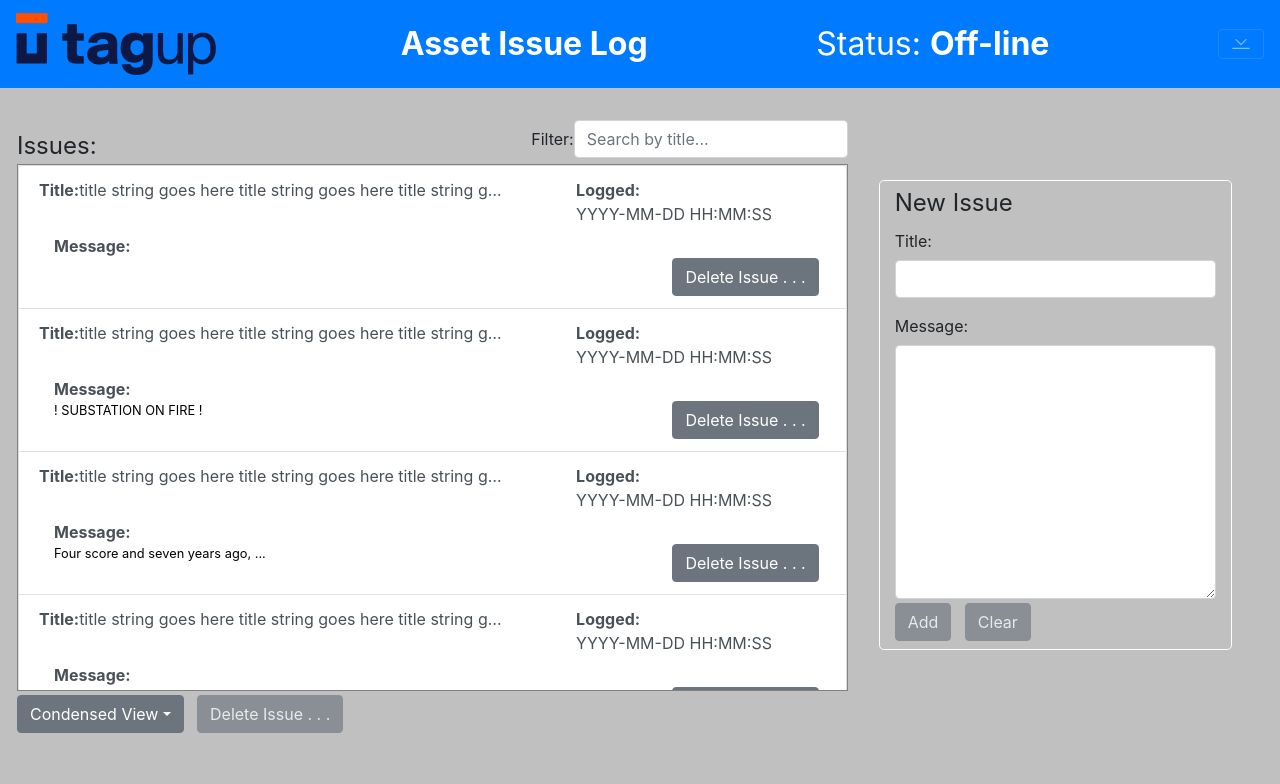
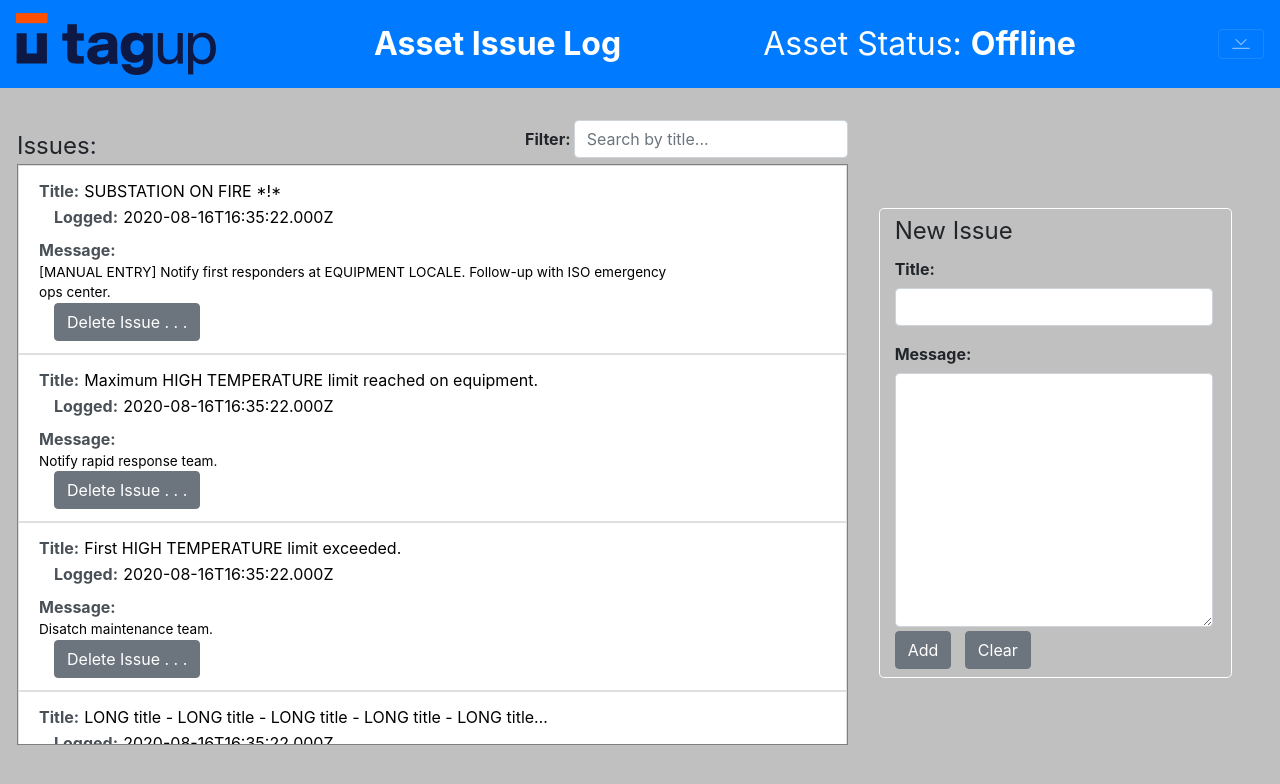
Before and after one commit to GuiGuyJim/tagup_frontend_challenge, a Vue app: page / in a window 1280 px wide. Shown: the top 784 px of the page. Built offline with nearby package versions, Linux system fonts and the light colour scheme.

Commit message:
Implmented Add/Delete issue; finished components; Filtering NOT YET IMPLEMENTED.

```diff
--- a/src/App.vue
+++ b/src/App.vue
@@ -1,12 +1,12 @@
 <template>
 	<!-- prettier-ignore -->
 	<div id="app" style="height: 100%; background-color: silver;">
-		<b-navbar toggleable type="dark" variant="primary" sticky="true" style="background-color: #234361; color: white;">
+		<b-navbar toggleable type="dark" variant="primary" :sticky="true" style="background-color: #234361; color: white;">
 			<b-navbar-brand href="#">
 				<img alt="tagup logo" src="./assets/logo_at_2x.png" />
 			</b-navbar-brand>
 			<span style="font-size: 200%; font-weight: bold;">Asset Issue Log</span>
-			<span style="font-size: 200%;">Status: <span style="font-weight: bold;">Off-line</span></span>
+			<span style="font-size: 200%;">Asset Status: <span style="font-weight: bold;">Offline</span></span>
 			<b-navbar-toggle target="navbar-toggle-collapse">
 				<template v-slot:default="{ expanded }">
 					<b-icon v-if="expanded" icon="chevron-bar-up"></b-icon>
@@ -24,7 +24,7 @@
 			</b-collapse>
 		</b-navbar>
 		<!-- Note: quick and dirty, hard-coded, way to set full height for container, but minus header height. TODO: clean this up. -->
-		<b-container fluid class="p-3" style="height: calc(100vh - 150px); /* background-color: fuchsia; */">
+		<b-container fluid class="p-3" style="height: calc(100vh - 90px);">
 			<b-row class="p-3" style="height: 100%;">
 				<b-col>
 					<b-row>
@@ -37,7 +37,7 @@
 						</b-col>
 						<b-col cols="12" md="auto" style="padding-right: 0;">
 							<b-form inline>
-							<label>Filter:</label>
+							<label class="label">Filter:</label>
 							<b-form-input placeholder="Search by title..."></b-form-input>
 							</b-form>
 						</b-col>
@@ -45,31 +45,37 @@
 
 					<b-row style="height: 90%; background-color: #eee; border: 1px solid gray; overflow: scroll;">
 						<b-list-group style="width: 100%; max-height: 25em;">
-							<TagupAssetIssueItem message=""/>
-							<TagupAssetIssueItem message="! SUBSTATION ON FIRE !"/>
-							<TagupAssetIssueItem message="Four score and seven years ago, ..."/>
-							<TagupAssetIssueItem message="Four score and seven years ago, Four score and seven years ago, Four score and seven years ago, Four score and seven years ago"/>
-							<TagupAssetIssueItem message="Four score and seven years ago, Four score and seven years ago, ..."/>
-							<TagupAssetIssueItem message="A"/>
-							<TagupAssetIssueItem message="Four score and seven years ago, Four score and seven years ago, ..."/>
-							<TagupAssetIssueItem message="Two words."/>
+							<div v-for="item in logItems" v-bind:key="item.id">
+								<TagupAssetIssueItem v-bind:logItem="item" delete="delete" @delete="confirmDeleteItem"/>
+<!--
+								<TagupAssetIssueItem v-bind="item" delete="delete" @delete="confirmDeleteItem"/>
+
+								<TagupAssetIssueItem :id="item.id" :timestamp="item.timestamp" :title="item.title" :message="item.message"
+									delete="delete" @delete="confirmDeleteItem"
+									/>
+-->
+							</div>
 						</b-list-group>
 					</b-row>
 
+					<!-- FUTURE: Implement: 1) feature to show alternate-sized views of the data;
+						2) Move delete button to outside of Issues list--operate on the selected list item -->
+					<!--
 					<b-row>
 						<b-col class="pl-0 pt-1">
 								<b-dropdown text="Condensed View">
 									<b-dropdown-item active>Condensed View</b-dropdown-item>
-									<b-dropdown-item>Full Vie</b-dropdown-item>
+									<b-dropdown-item>Full View</b-dropdown-item>
 								</b-dropdown>
 								&nbsp;
-								<TagupButton isDisabled="true" caption="Delete Issue . . ."/>
+								<TagupButton caption="Delete Issue . . ." :disabled="true" event="x" />
 						</b-col>
 						<b-col>&nbsp;</b-col>
 					</b-row>
+					-->
 
 				</b-col>
-				<b-col cols="4" style="margin-top: 2.75em; margin-bottom: 1.2em; /* background-color: red;*/">
+				<b-col cols="4" style="margin-top: auto; margin-bottom: auto;">
 					<b-row class="m-3" style="border: 1px solid white; border-radius: 0.3em; background-color: silver;">
 						<b-col>
 							<b-form inline>
@@ -78,17 +84,17 @@
 						<b-row align-h="between">
 							<b-col>
 								<b-form>
-									<b-form-group label="Title:">
-										<b-form-input></b-form-input>
+									<b-form-group label="Title:" class="label">
+										<b-form-input v-model="newTitle"></b-form-input>
 									</b-form-group>
-									<b-form-group label="Message:" class="mb-1">
-										<b-form-textarea rows="10" max-rows="10"></b-form-textarea>
+									<b-form-group label="Message:" class="mb-1 label">
+										<b-form-textarea rows="10" max-rows="10" v-model="newMessage"></b-form-textarea>
 									</b-form-group>
 									<b-row class="mb-2">
 										<b-col>
-											<TagupButton eventName="ADD_NEW" caption="Add" isDisabled="true"/>
+											<TagupButton caption="Add" :disabled="false" event="add" @add="addNewItem"/>
 											&nbsp;
-											<TagupButton eventName="CLEAR" caption="Clear" isDisabled="true"/>
+											<TagupButton caption="Clear" :disabled="false" event="clear" @clear="clearForm"/>
 										</b-col>
 									</b-row>
 								</b-form>
@@ -99,14 +105,87 @@
 				</b-col>
 			</b-row>
 		</b-container>
+		<b-modal id="modal-center" centered title="BootstrapVue">
+			<p class="my-4">Vertically centered modal!</p>
+		</b-modal>
 	</div>
 </template>
 
+<style scoped>
+	/* FUTURE: Review styles in components (and here), to see if they should be moved to global styles. */
+	.label {
+		font-weight: bold;
+		margin-right: 0.2em;
+	}
+</style>
+
 <script>
 /* eslint-disable */
+import { BootstrapVue, IconsPlugin } from "bootstrap-vue";
+
 import TagupButton from "./components/TagupButton.vue";
 
 import TagupAssetIssueItem from "./components/TagupAssetIssueItem.vue";
 
-export default { components: {TagupButton, TagupAssetIssueItem} };
+export default {
+	components: {TagupButton, TagupAssetIssueItem},
+
+	data: function () {
+		return {
+			newTitle: '',
+
+			newMessage: '',
+
+			logItems:
+			[
+				{ id: 'a', timestamp: new Date(), title: 'SUBSTATION ON FIRE *!*',
+					message: '[MANUAL ENTRY] Notify first responders at EQUIPMENT LOCALE. Follow-up with ISO emergency ops center.' },
+				{ id: 'b', timestamp: new Date(), title: 'Maximum HIGH TEMPERATURE limit reached on equipment.',
+					message: ' Notify rapid response team.' },
+				{ id: 'c', timestamp: new Date(), title: 'First HIGH TEMPERATURE limit exceeded.',
+					message: 'Disatch maintenance team.' },
+				{ id: '9', timestamp: new Date(), title: 'LONG title - LONG title - LONG title - LONG title - LONG title - LONG title - LONG title - ',
+					message: 'LONG message - LONG message - LONG message - LONG message - LONG message - LONG message - LONG message - LONG message - LONG message - LONG message - LONG message - LONG message - LONG message - LONG message - LONG message - LONG message - LONG message - LONG message - LONG message - LONG message - LONG message - LONG message - LONG message - LONG message - ' },
+			]
+		}
+	},
+
+	methods: {
+		confirmDeleteItem: function (logItem) {
+			const message = `(${logItem.timestamp.toISOString()}) "${logItem.title}"`;
+			this.$bvModal.msgBoxConfirm(message, {
+				okTitle: 'Delete Issue',
+				okVariant: 'danger',
+				title: "Confirm Delete Issue"
+			})
+				.then(isConfirmed => {
+					if (isConfirmed) {
+						const indexOfItem = this.logItems.indexOf(logItem);
+						this.logItems.splice(indexOfItem, 1);
+					}
+				})
+				.catch(error => { /* Catch block is required, per bootstrap-vue *modal" documentation; even if this is a NO-OP. */ });
+		},
+
+		addNewItem: function () {
+			const now = new Date();
+			const newItem = {
+				timestamp: now,
+				id: now.toString(),
+				title: this.newTitle,
+				message: this.newMessage,
+			};
+			this.logItems = [newItem, ...this.logItems];
+			this.clearForm();
+		},
+
+		clearForm: function () {
+			this.newTitle = '';
+			this.newMessage = '';
+		},
+	},
+
+};
+
+
 </script>
--- a/src/components/TagupAssetIssueItem.vue
+++ b/src/components/TagupAssetIssueItem.vue
@@ -2,29 +2,28 @@
 	<b-list-group-item button>
 		<b-container>
 			<b-row>
-				<b-col class="pl-0">
+				<b-col cols="8" class="mr-auto pl-0" style="padding-right: 0;">
 					<b-form inline>
-						<label class="label">Title:</label>
-						<div class="titleContentArea">
-							title string goes here title string goes here title string goes here.
-						</div>
+						<label for="titleField" class="label">Title:</label>
+						<input id="titleField" readonly :value="logItem.title" class="readOnlyField">
 					</b-form>
 				</b-col>
-				<b-col class="pr-0" style="padding-left: 2.7rem;">
+				<b-col cols="auto" class="pr-0">
 					<b-form inline>
-						<label class="label">Logged:</label>YYYY-MM-DD HH:MM:SS
+						<label for="timestampField" class="label">Logged:</label>
+						<input id="timestampField" readonly :value="formattedTimestamp" class="readOnlyField">
 					</b-form>
 				</b-col>
 			</b-row>
-			<b-row class="pt-2 pb-0">
-				<b-col>
+			<b-row class="pt-2 pb-0" align-v="end">
+				<b-col cols="10" class="mr-auto pl-0">
 					<b-form>
 						<label class="label" style="margin-bottom: 0;">Message:</label>
-						<p class="messageContentArea">{{ message }}</p>
+						<p class="messageContentArea">{{ logItem.message }}</p>
 					</b-form>
 				</b-col>
-				<b-col cols="3" class="text-right" style="margin-right: -0.5em; padding-top: 1.5em;">
-					<TagupButton caption="Delete Issue . . ."/>
+				<b-col cols="auto" class="pr-0">
+					<TagupButton caption="Delete Issue . . ." event="delete" @delete="clickDeleteIssueHandler" :disabled="false"/>
 				</b-col>
 			</b-row>
 		</b-container>
@@ -32,7 +31,7 @@
 </template>
 
 <style scoped>
-	.titleContentArea {
+	#titleField {
 		width: 90%;
 		overflow: hidden;
 		white-space: nowrap;
@@ -40,10 +39,14 @@
 	}
 	.label {
 		font-weight: bold;
+		margin-right: 0.2em;
+	}
+	.readOnlyField {
+		border: 0px none;
 	}
 	.messageContentArea {
 		margin: 0;
-		font-size: 80%;
+		font-size: 85%;
 		color: black;
 	}
 </style>
@@ -59,12 +62,24 @@ export default {
 	},
 
 	props: {
-		message: {
-			type: String, required: false
-		}
+		logItem: {
+			type: Object, required: true
+		},
+		delete: {
+			type: String, required: true
+		},
+	},
+
+	computed: {
+		formattedTimestamp: function () {
+			return this.logItem.timestamp.toISOString();
+		},
 	},
 
 	methods: {
+		clickDeleteIssueHandler: function () {
+			this.$emit(this.delete, this.logItem);
+		}
 	}
 };
 </script>
--- a/src/components/TagupButton.vue
+++ b/src/components/TagupButton.vue
@@ -1,5 +1,5 @@
 <template>
-	<b-button v-bind:disabled="isDisabled" v-on:click="clickHandler()">
+	<b-button v-bind:disabled="disabled" v-on:click="clickHandler">
 		{{ caption }}
 	</b-button>
 </template>
@@ -9,16 +9,15 @@
 export default {
 	methods: {
 		clickHandler: function () {
-			alert(this.eventName);
-			$emit(this.eventName, 'add optional payload here');
+			this.$emit(this.event);
 		}
 	},
 	props: {
-		isDisabled: {
+		disabled: {
 			type: Boolean,
 			default: false
 		},
-		eventName: {
+		event: {
 			type: String, required: true
 		},
 		caption: {
--- a/src/main.js
+++ b/src/main.js
@@ -13,5 +13,5 @@ Vue.use(BootstrapVue);
 Vue.use(IconsPlugin);
 
 new Vue({
-  render: h => h(App)
+	render: h => h(App)
 }).$mount("#app");
```
Also changed, not shown: 1 other file (tests, documents, lock files or other folders).
